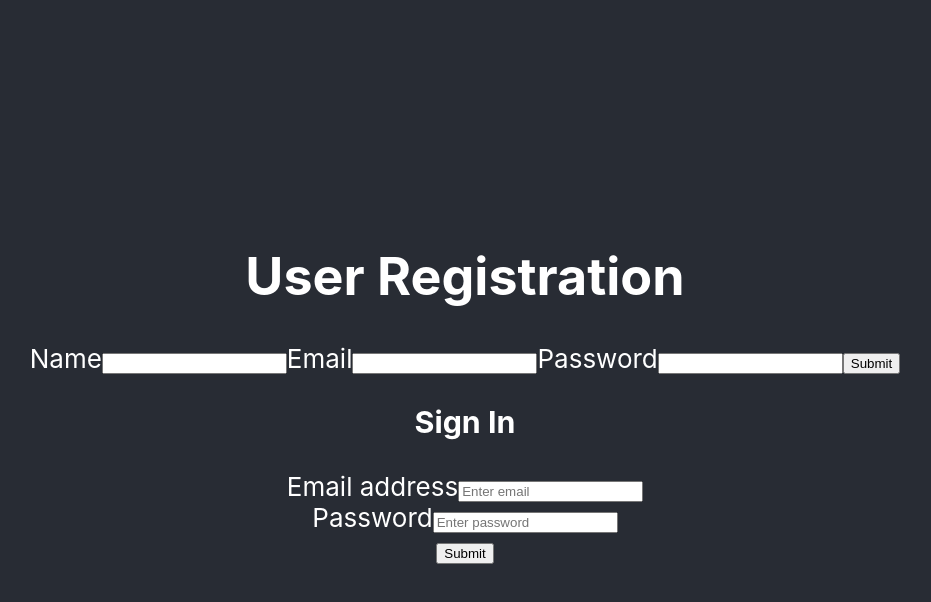
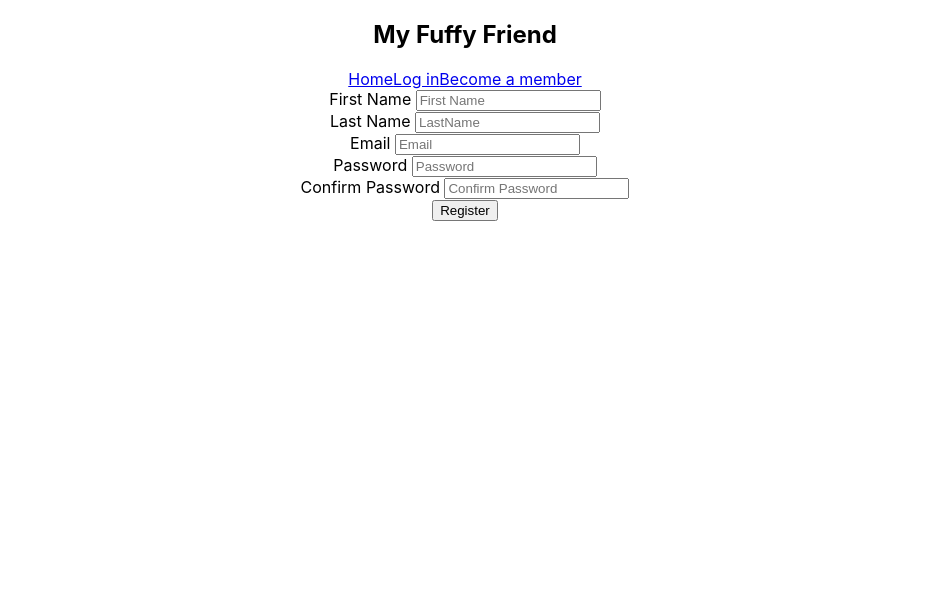
Before and after one commit to b-izad/capstone_frontend, a React (Create React App) app: page /signup in a window 1280 px wide. Shown: the top 602 px of the page, without its empty margins (175-1106 px from the left). Built offline with nearby package versions, Linux system fonts and the light colour scheme.

Commit message:
added some routes

```diff
--- a/src/App.js
+++ b/src/App.js
@@ -1,27 +1,30 @@
-import logo from './logo.svg';
+
 import './App.css';
-import Form from './form.js';
 import Login from './login.js';
+import Home from './home.js';
+import Signup from './signup.js';
+import {BrowserRouter , Route, Routes, Link} from 'react-router-dom';
 
 function App() {
   return (
     <div className="App">
-      <header className="App-header">
-        {/* <img src={logo} className="App-logo" alt="logo" /> */}
+    <BrowserRouter>
+    <nav>
+      <h1> My Fuffy Friend</h1>
+      <Link to="/">Home</Link>
+      <Link to="/login">Log in</Link>
+      <Link to="/signup">Become a member</Link>
 
-        <div>
-          <Form/>
-          <Login/>
-        </div>
-        {/* <a
-          className="App-link"
-          href="https://reactjs.org"
-          target="_blank"
-          rel="noopener noreferrer"
-        >
+    </nav>
 
-        </a> */}
-      </header>
+       <Routes>
+          <Route path="/" element={<Home/>}/>
+          <Route path="/login" element={<Login/>}/>
+          <Route path="/signup" element={<Signup/>}/>
+
+
+       </Routes>
+    </BrowserRouter>
     </div>
   );
 }
--- a/src/form.js
+++ /dev/null
@@ -1,100 +0,0 @@
-import { useState } from 'react';
-export default function Form() {
-
-// States for registration
-const [name, setName] = useState('');
-const [email, setEmail] = useState('');
-const [password, setPassword] = useState('');
-
-// States for checking the errors
-const [submitted, setSubmitted] = useState(false);
-const [error, setError] = useState(false);
-
-// Handling the name change
-const handleName = (e) => {
-setName(e.target.value);
-setSubmitted(false);
-};
-
-// Handling the email change
-const handleEmail = (e) => {
-setEmail(e.target.value);
-setSubmitted(false);
-};
-
-// Handling the password change
-const handlePassword = (e) => {
-setPassword(e.target.value);
-setSubmitted(false);
-};
-
-// Handling the form submission
-const handleSubmit = (e) => {
-e.preventDefault();
-if (name === '' || email === '' || password === '') {
-setError(true);
-} else {
-setSubmitted(true);
-setError(false);
-}
-};
-
-// Showing success message
-const successMessage = () => {
-return (
-<div
-className="success"
-style={{
-display: submitted ? '' : 'none',
-}}>
-<h1>User {name} successfully registered!!</h1>
-</div>
-);
-};
-
-// Showing error message if error is true
-const errorMessage = () => {
-return (
-<div
-className="error"
-style={{
-display: error ? '' : 'none',
-}}>
-<h1>Please enter all the fields</h1>
-</div>
-);
-};
-
-return (
-<div className="form">
-<div>
-<h1>User Registration</h1>
-</div>
-
-{/* Calling to the methods */}
-<div className="messages">
-{errorMessage()}
-{successMessage()}
-</div>
-
-<form>
-{/* Labels and inputs for form data */}
-<label className="label">Name</label>
-<input onChange={handleName} className="input"
-value={name} type="text" />
-
-<label className="label">Email</label>
-<input onChange={handleEmail} className="input"
-value={email} type="email" />
-
-<label className="label">Password</label>
-<input onChange={handlePassword} className="input"
-value={password} type="password" />
-
-<button onClick={handleSubmit} className="btn" type="submit">
-Submit
-</button>
-</form>
-</div>
-);
-}
--- /dev/null
+++ b/src/home.js
@@ -0,0 +1,16 @@
+import React from "react";
+
+function Home() {
+    return (
+        <div>
+          <h1>Find the perfect caretaker for your fluffy friend here!</h1>
+
+          <div className="content">
+
+          </div>
+        </div>
+    );
+  }
+
+
+  export default Home;
--- /dev/null
+++ b/src/signup.js
@@ -0,0 +1,35 @@
+import React, {useState} from 'react';
+
+function Signup() {
+    return(
+      <div className="form">
+          <div className="form-body">
+              <div className="username">
+                  <label className="form__label" for="firstName">First Name </label>
+                  <input className="form__input" type="text" id="firstName" placeholder="First Name"/>
+              </div>
+              <div className="lastname">
+                  <label className="form__label" for="lastName">Last Name </label>
+                  <input  type="text" name="" id="lastName"  className="form__input"placeholder="LastName"/>
+              </div>
+              <div className="email">
+                  <label className="form__label" for="email">Email </label>
+                  <input  type="email" id="email" className="form__input" placeholder="Email"/>
+              </div>
+              <div className="password">
+                  <label className="form__label" for="password">Password </label>
+                  <input className="form__input" type="password"  id="password" placeholder="Password"/>
+              </div>
+              <div className="confirm-password">
+                  <label className="form__label" for="confirmPassword">Confirm Password </label>
+                  <input className="form__input" type="password" id="confirmPassword" placeholder="Confirm Password"/>
+              </div>
+          </div>
+          <div class="footer">
+              <button type="submit" class="btn">Register</button>
+          </div>
+      </div>
+    )
+}
+
+export default Signup;
```
Also changed, not shown: src/login.js (+6 -1 lines).
